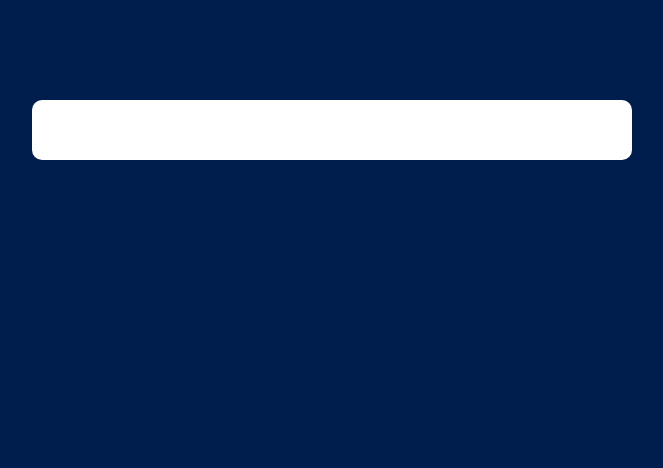
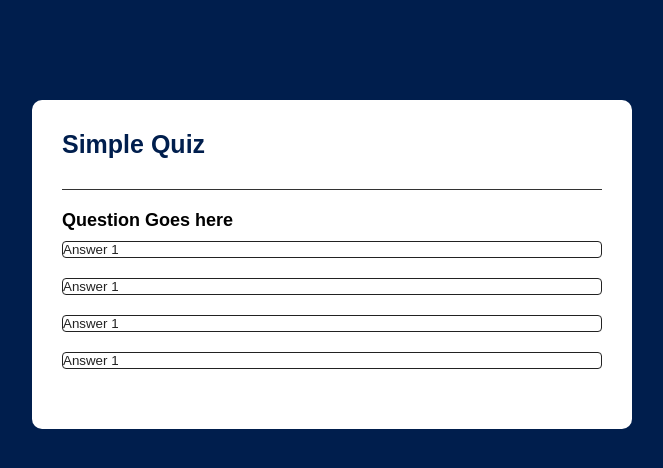
Before and after one commit to PoojaDumpala/Quiz-Website, a plain HTML site: page index.html in a window 1280 px wide. Shown: the whole page, without its empty margins (308-971 px from the left). Drawn offline with Linux system fonts and the light colour scheme.

Commit message:
third commit

```diff
--- a/index.html
+++ b/index.html
@@ -6,6 +6,16 @@
     </head>
    <body>
     <div class="website">
+        <h1>Simple Quiz</h1>
+        <div class="quiz">
+            <h2 id="question">Question Goes here</h2>
+            <div id="answer-buttons">
+                <button class="btn">Answer 1 </button>
+                <button class="btn">Answer 1 </button>
+                <button class="btn">Answer 1 </button>
+                <button class="btn">Answer 1 </button>
+            </div>
+        </div>
 
     </div>
 
--- a/style.css
+++ b/style.css
@@ -15,3 +15,35 @@ body{
     border-radius: 10px;
     padding: 30px;
 }
+
+.website h1{
+    font-size: 25px;
+    color: #001e4d;
+    font-weight: 600;
+    border-bottom: 1px solid #333;
+    padding-bottom: 30px;
+}
+.quiz{
+    padding: 20px 0;
+}
+.quiz h2{
+    font-size: 18px;
+}
+.btn{
+    background: #ffff;
+    color: #222;
+    font-weight: 500;
+    width:100%;
+    border: 1px solid #222;
+    padding:10 px;
+    margin: 10px 0;
+    text-align: left;
+    border-radius: 4px;
+    cursor: pointer;
+    transition: all 0.3s;
+}
+.btn:hover{
+    background: #222;
+    color: #ffff;
+
+}
```
